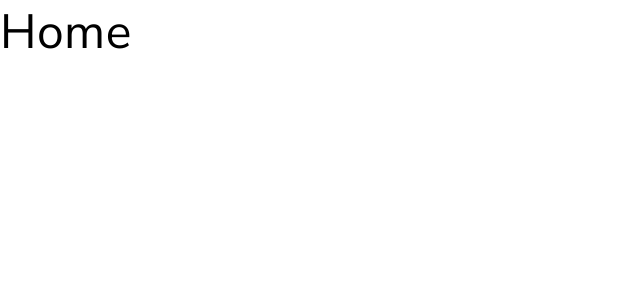
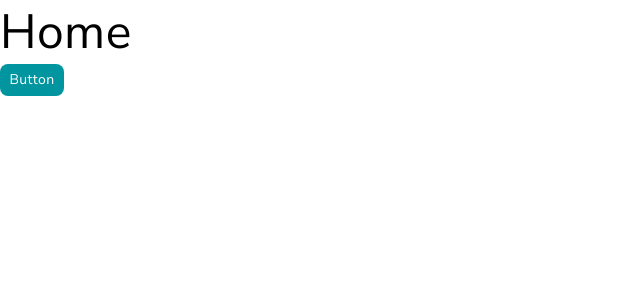
Before and after one commit to kresnaAgisna/job-portal, a React (Vite) app: page / in a window 1280 px wide. Shown: the top 300 px of the page, without its empty margins (0-640 px from the left). Built offline with nearby package versions, Linux system fonts and the light colour scheme.

Commit message:
[Skeleton] add Button component

```diff
--- /dev/null
+++ b/src/components/atom/Button/index.tsx
@@ -0,0 +1,81 @@
+import {
+  Button as MUIButton,
+  ButtonProps as MUIButtonProps,
+} from '@mui/material';
+import { styled } from '@mui/material/styles';
+
+type ColorVariant = 'primary' | 'secondary' | 'white';
+type SizeVariant = 'small' | 'medium' | 'large';
+
+interface CustomButtonProps extends Omit<MUIButtonProps, 'color' | 'size'> {
+  colorVariant?: ColorVariant;
+  sizeVariant?: SizeVariant;
+  bold?: boolean;
+}
+
+const StyledButton = styled(MUIButton)<CustomButtonProps>(({
+  colorVariant = 'primary',
+  sizeVariant = 'medium',
+}) => {
+  const colors = {
+    primary: {
+      background: '#01959F',
+      color: '#FFFFFF',
+    },
+    secondary: {
+      background: '#FBC037',
+      color: '#404040',
+    },
+    white: {
+      background: '#FFFFFF',
+      color: '#1D1F20',
+    },
+  }[colorVariant];
+
+  const sizes = {
+    small: {
+      height: 28,
+      padding: '4px 16px',
+    },
+    medium: {
+      height: 32,
+      padding: '4px 16px',
+    },
+    large: {
+      height: 40,
+      padding: '6px 16px',
+    },
+  }[sizeVariant];
+
+  return {
+    width: '100%',
+    borderRadius: 8,
+    fontWeight: 400,
+    fontFamily: 'Nunito Sans, sans-serif',
+    textTransform: 'none',
+    backgroundColor: colors.background,
+    color: colors.color,
+    height: sizes.height,
+    padding: sizes.padding,
+    '&:hover': {
+      backgroundColor: colors.background,
+      opacity: 0.9,
+    },
+  };
+});
+
+export default function Button({
+  colorVariant = 'primary',
+  sizeVariant = 'medium',
+  bold = false,
+  ...props
+}: CustomButtonProps) {
+  return (
+    <StyledButton
+      colorVariant={colorVariant}
+      sizeVariant={sizeVariant}
+      sx={{ fontWeight: bold ? 700 : 400 }}
+      {...props}
+    />
+  );
+}
--- a/src/pages/Home/index.tsx
+++ b/src/pages/Home/index.tsx
@@ -1,7 +1,20 @@
+import { Stack } from '@mui/material';
 import Text from '../../components/atom/Text';
+import Button from '../../components/atom/Button';
 
 function Home() {
-  return <Text size={48}>Home</Text>;
+  return (
+    <Stack>
+      <Text size={48}>Home</Text>
+      <Button
+        sx={{
+          width: '48px',
+        }}
+      >
+        Button
+      </Button>
+    </Stack>
+  );
 }
 
 export default Home;
```
